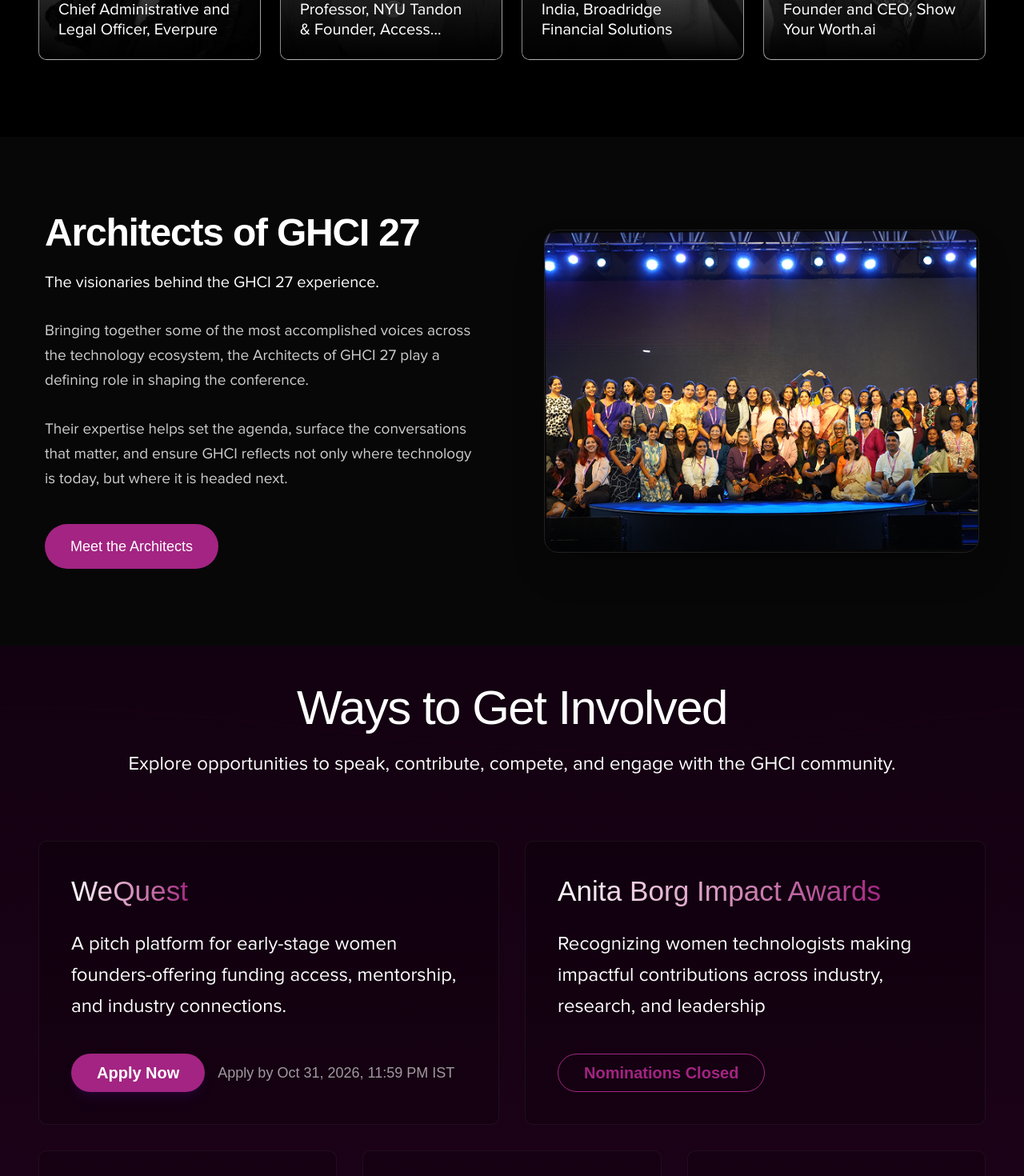
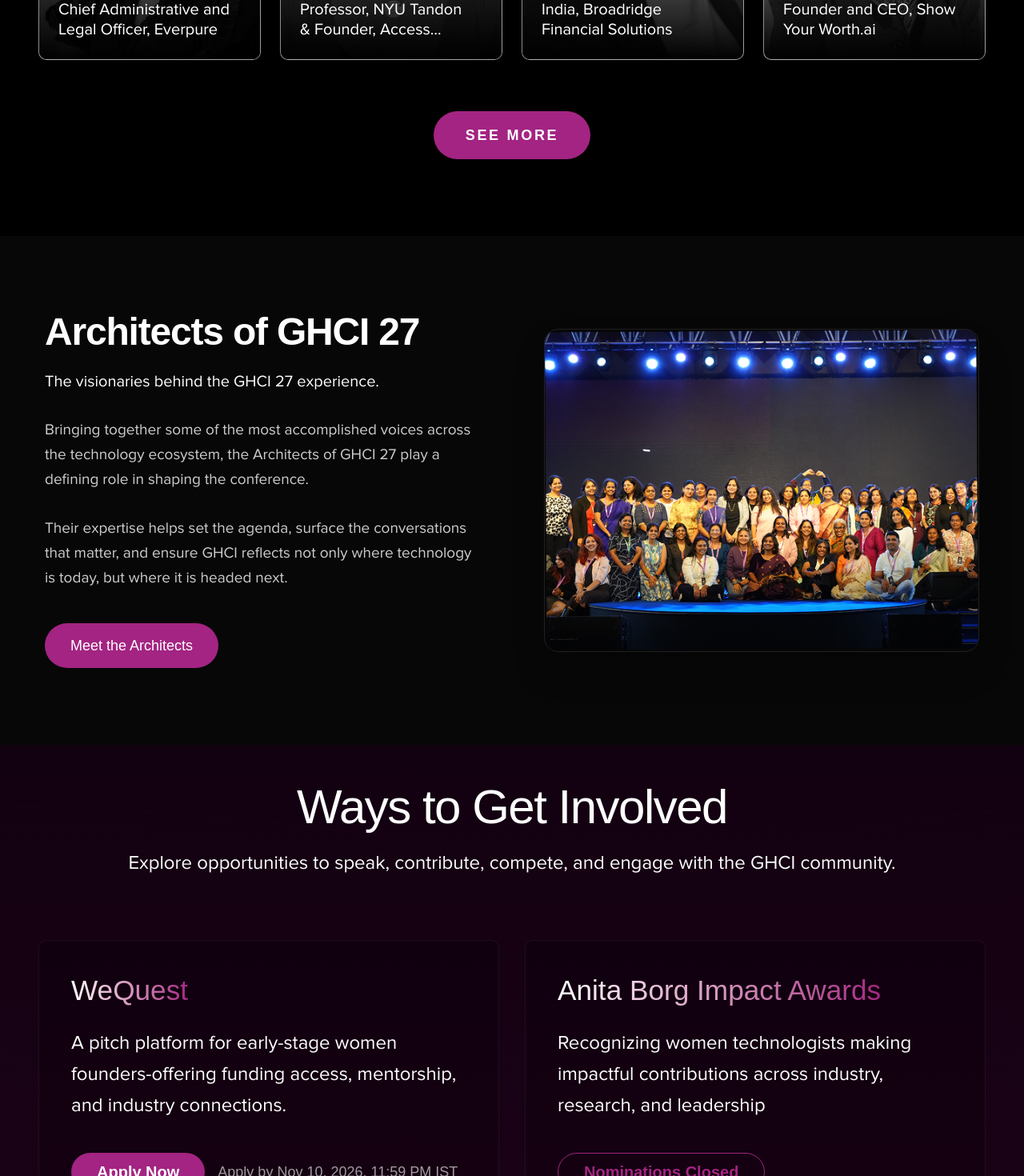
Before and after one commit to rahulkrishna-web/ghci, a Next.js app: page / in a window 1280 px wide. Shown: the part 8340-9810 px from the top of the page at 80% size. Built offline with nearby package versions, Linux system fonts and the light colour scheme; a web font is replaced by a local one.

Commit message:
feat: add CTA links and update WeQuest application deadline to November 10, 2026

```diff
--- a/src/components/eventivee/SpeakerGrid.tsx
+++ b/src/components/eventivee/SpeakerGrid.tsx
@@ -7,6 +7,8 @@ type SpeakerGridProps = {
     sectionTitle: string;
     subtitle?: string;
     lineupNote?: string;
+    ctaText?: string;
+    ctaLink?: string;
     speakers: { name: string; role: string; image: string }[];
   };
 };
@@ -147,6 +149,20 @@ export default function SpeakerGrid({ data }: SpeakerGridProps) {
                 </button>
             </div>
         )}
+
+        {/* See More CTA (links to full speaker list on Stutzee) */}
+        {data.ctaLink && (
+            <div className="text-center mt-10 md:mt-16">
+                <a
+                    href={data.ctaLink}
+                    target="_blank"
+                    rel="noopener noreferrer"
+                    className="inline-block px-8 py-3 md:px-10 md:py-4 rounded-full bg-[#A32482] hover:bg-[#b02677] text-white text-sm md:text-lg font-semibold uppercase tracking-[0.15em] transition-colors"
+                >
+                    {data.ctaText || 'See more'}
+                </a>
+            </div>
+        )}
       </div>
     </section>
   );
--- a/src/components/eventivee/WaysToInvolve.tsx
+++ b/src/components/eventivee/WaysToInvolve.tsx
@@ -24,7 +24,7 @@ export default function WaysToInvolve({ data }: WaysToInvolveProps) {
   const secondaryWays = data.ways.filter(w => w.type === 'secondary');
 
   const [aipDeadline, setAipDeadline] = useState("Aug 31, 2026");
-  const [wequestDeadline, setWequestDeadline] = useState("Oct 31, 2026");
+  const [wequestDeadline, setWequestDeadline] = useState("Nov 10, 2026");
 
   useEffect(() => {
     const now = new Date();
@@ -33,7 +33,7 @@ export default function WaysToInvolve({ data }: WaysToInvolveProps) {
 
     if (now >= cutoffAug17) {
       setAipDeadline("Aug 31, 2026");
-      setWequestDeadline("Oct 31, 2026");
+      setWequestDeadline("Nov 10, 2026");
     } else if (now > deadlineDate1) {
       setAipDeadline("Aug 20, 2026");
     }
--- a/src/content/speakers.md
+++ b/src/content/speakers.md
@@ -1,6 +1,8 @@
 ---
 sectionTitle: "GHCI 27 Speakers"
 subtitle: "Meet the leaders, innovators, and changemakers taking the stage at GHCI 27. Explore the speakers bringing fresh perspectives and real-world insights to this year’s conversations."
+ctaText: "See more"
+ctaLink: "https://anitabindia.stutzee.com/ghci-27/speakers"
 speakers:
   - name: "Aarti Singh"
     role: "Sr. VP and Chief Digital Transformation Officer, Auto & Farm, Mahindra & Mahindra Ltd"
--- a/src/content/wequest.md
+++ b/src/content/wequest.md
@@ -8,7 +8,7 @@ heroDescription: "Connect with investors, mentors, and ecosystem leaders. Receiv
 heroCtaText: "Apply Now"
 heroCtaLink: "https://ghci27.stutzee.com/applications/wequest/create"
 heroImage: "/wequest-hero-bg.webp"
-heroDeadline: "Apply by Oct 31, 2026, 11:59 PM IST"
+heroDeadline: "Apply by Nov 10, 2026, 11:59 PM IST"
 
 whatIsTitle: "What is WeQuest?"
 whatIsText: "WeQuest is GHCI's platform for early-stage women tech founders building solutions for India's future.\n\nDesigned for startups ready to grow, WeQuest brings together founders, investors, mentors, industry leaders, and the wider technology ecosystem through a structured journey of mentorship, visibility, and live pitching.\n\nSelected founders will have the opportunity to showcase their startups at GHCI 27, connect with ecosystem leaders, and gain exposure before one of the largest communities of women and allies in tech."
@@ -66,7 +66,7 @@ selectionTags:
 datesTitle: "Key Dates"
 dates:
   - name: "Application Window"
-    date: "June 26, 2026 - October 31, 2026"
+    date: "June 26, 2026 - November 10, 2026"
   - name: "Semifinalists Announced"
     date: "September 2026"
   - name: "Founder Bootcamp"
```
